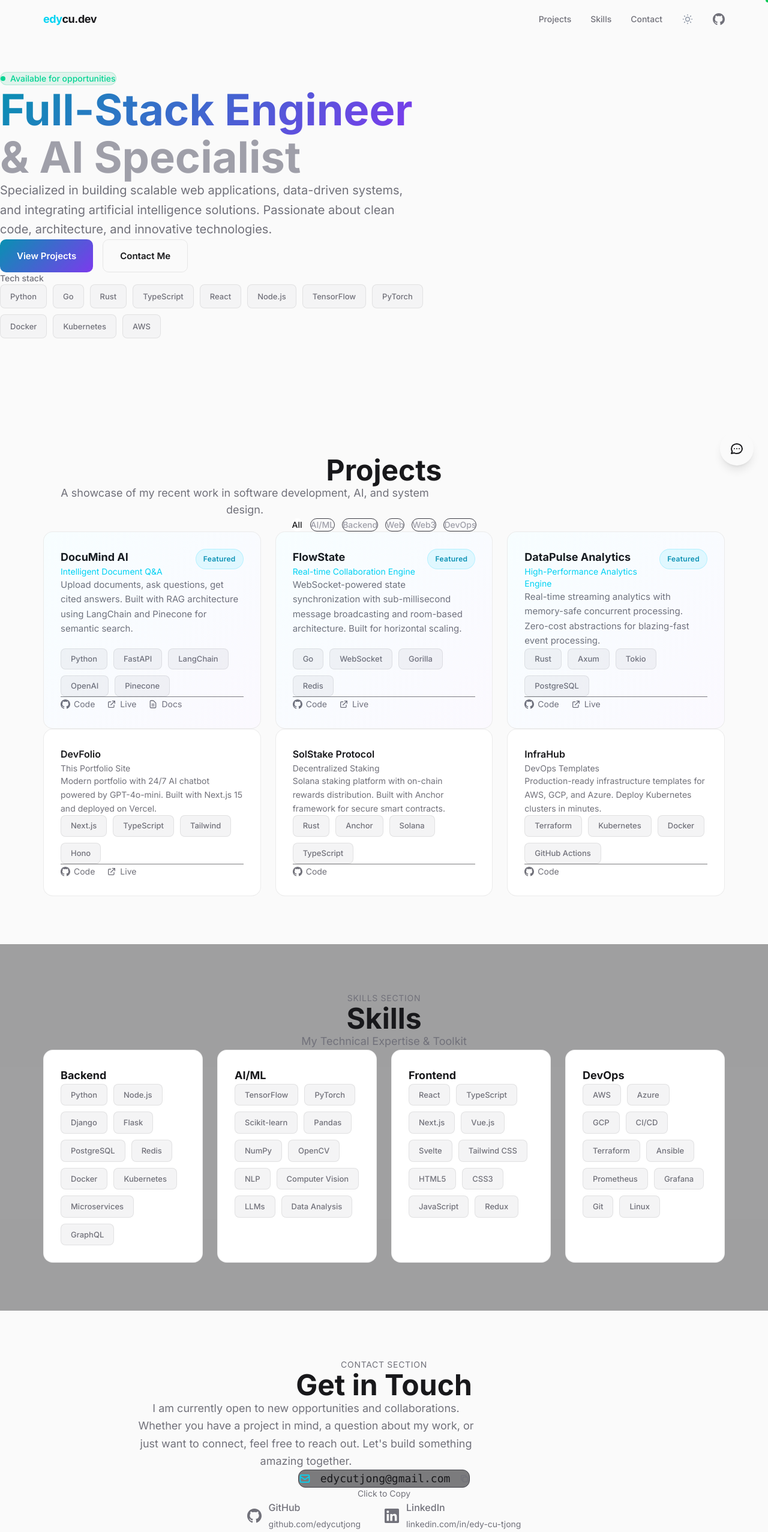
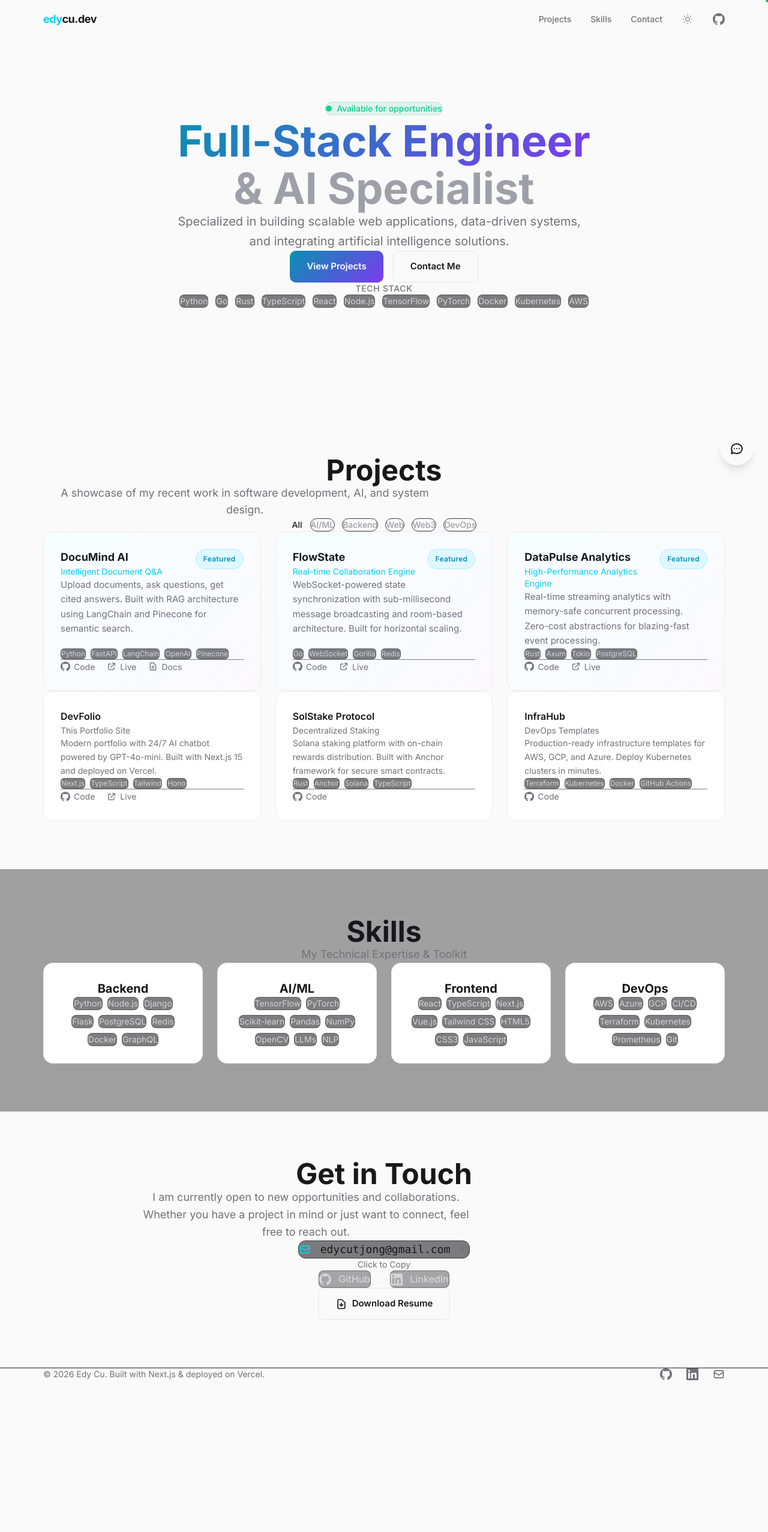
Before and after one commit to edycutjong/portfolio-full, a Next.js app in the folder apps/devfolio-web/: page / in a window 1280 px wide. Shown: the top 2554 px of the page at 60% size. After the commit the page ends 2301 px from the top, so only its background shows below. Built offline with nearby package versions, Linux system fonts and the light colour scheme.

Commit message:
fix(devfolio): fix broken layout issues
- Center Hero section to match other sections
- Remove debug labels from Skills and Contact sections
- Fix chip styling in Projects to use explicit classes
- Improve button and social link styling

```diff
--- a/apps/devfolio-web/src/components/Contact.tsx
+++ b/apps/devfolio-web/src/components/Contact.tsx
@@ -15,71 +15,63 @@ export function Contact() {
     return (
         <section id="contact" className="section-padding">
             <div className="container-narrow">
-                {/* Section header - centered per mockup */}
+                {/* Section header */}
                 <div className="text-center mb-12 animate-fade-in">
-                    <p className="text-sm text-muted uppercase tracking-wider mb-2">Contact Section</p>
                     <h2 className="text-4xl md:text-5xl font-bold mb-4">Get in Touch</h2>
                     <p className="text-lg text-muted max-w-xl mx-auto leading-relaxed">
-                        I am currently open to new opportunities and collaborations. Whether you have a
-                        project in mind, a question about my work, or just want to connect, feel free to
-                        reach out. Let's build something amazing together.
+                        I am currently open to new opportunities and collaborations.
+                        Whether you have a project in mind or just want to connect, feel free to reach out.
                     </p>
                 </div>
 
-                {/* Email button - prominent per mockup */}
-                <div className="flex justify-center mb-8 animate-slide-up">
+                {/* Email button */}
+                <div className="flex justify-center mb-6 animate-slide-up">
                     <button
                         onClick={copyEmail}
-                        className="group flex items-center gap-4 px-8 py-4 bg-zinc-800/60 hover:bg-zinc-700/60 border border-zinc-700 hover:border-zinc-600 rounded-xl transition-all"
+                        className="group flex items-center gap-4 px-8 py-4 bg-zinc-800/60 hover:bg-zinc-700/60 border border-zinc-700 hover:border-cyan-500/50 rounded-xl transition-all"
                     >
                         <svg className="w-5 h-5 text-cyan-400" fill="none" stroke="currentColor" viewBox="0 0 24 24">
                             <path strokeLinecap="round" strokeLinejoin="round" strokeWidth={2} d="M3 8l7.89 5.26a2 2 0 002.22 0L21 8M5 19h14a2 2 0 002-2V7a2 2 0 00-2-2H5a2 2 0 00-2 2v10a2 2 0 002 2z" />
                         </svg>
                         <span className="font-mono text-lg">{email}</span>
-                        <svg className="w-4 h-4 text-muted" fill="none" stroke="currentColor" viewBox="0 0 24 24">
+                        <svg className="w-4 h-4 text-zinc-500" fill="none" stroke="currentColor" viewBox="0 0 24 24">
                             <path strokeLinecap="round" strokeLinejoin="round" strokeWidth={2} d="M8 16H6a2 2 0 01-2-2V6a2 2 0 012-2h8a2 2 0 012 2v2m-6 12h8a2 2 0 002-2v-8a2 2 0 00-2-2h-8a2 2 0 00-2 2v8a2 2 0 002 2z" />
                         </svg>
                     </button>
                 </div>
-                <p className="text-center text-sm text-muted mb-10 animate-slide-up" style={{ animationDelay: '0.05s' }}>
+                <p className="text-center text-sm text-muted mb-12 animate-slide-up" style={{ animationDelay: '0.05s' }}>
                     {copied ? '✓ Copied to clipboard!' : 'Click to Copy'}
                 </p>
 
-                {/* Social links - icon + full text per mockup */}
-                <div className="flex justify-center gap-10 mb-10 animate-slide-up" style={{ animationDelay: '0.1s' }}>
+                {/* Social links */}
+                <div className="flex justify-center gap-8 mb-10 animate-slide-up" style={{ animationDelay: '0.1s' }}>
                     <a
                         href="https://github.com/edycutjong"
                         target="_blank"
                         rel="noopener noreferrer"
-                        className="flex items-center gap-3 text-muted hover:text-white transition-colors"
+                        className="flex items-center gap-3 px-6 py-3 bg-zinc-800/40 border border-zinc-700/50 rounded-lg text-zinc-300 hover:border-zinc-600 hover:text-white transition-all"
                     >
-                        <svg className="w-6 h-6" fill="currentColor" viewBox="0 0 24 24">
+                        <svg className="w-5 h-5" fill="currentColor" viewBox="0 0 24 24">
                             <path d="M12 0c-6.626 0-12 5.373-12 12 0 5.302 3.438 9.8 8.207 11.387.599.111.793-.261.793-.577v-2.234c-3.338.726-4.033-1.416-4.033-1.416-.546-1.387-1.333-1.756-1.333-1.756-1.089-.745.083-.729.083-.729 1.205.084 1.839 1.237 1.839 1.237 1.07 1.834 2.807 1.304 3.492.997.107-.775.418-1.305.762-1.604-2.665-.305-5.467-1.334-5.467-5.931 0-1.311.469-2.381 1.236-3.221-.124-.303-.535-1.524.117-3.176 0 0 1.008-.322 3.301 1.23.957-.266 1.983-.399 3.003-.404 1.02.005 2.047.138 3.006.404 2.291-1.552 3.297-1.23 3.297-1.23.653 1.653.242 2.874.118 3.176.77.84 1.235 1.911 1.235 3.221 0 4.609-2.807 5.624-5.479 5.921.43.372.823 1.102.823 2.222v3.293c0 .319.192.694.801.576 4.765-1.589 8.199-6.086 8.199-11.386 0-6.627-5.373-12-12-12z" />
                         </svg>
-                        <div className="text-left">
-                            <span className="font-medium block">GitHub</span>
-                            <span className="text-sm text-zinc-500">github.com/edycutjong</span>
-                        </div>
+                        <span className="font-medium">GitHub</span>
                     </a>
                     <a
                         href="https://linkedin.com/in/edy-cu-tjong"
                         target="_blank"
                         rel="noopener noreferrer"
-                        className="flex items-center gap-3 text-muted hover:text-white transition-colors"
+                        className="flex items-center gap-3 px-6 py-3 bg-zinc-800/40 border border-zinc-700/50 rounded-lg text-zinc-300 hover:border-zinc-600 hover:text-white transition-all"
                     >
-                        <svg className="w-6 h-6" fill="currentColor" viewBox="0 0 24 24">
+                        <svg className="w-5 h-5" fill="currentColor" viewBox="0 0 24 24">
                             <path d="M20.447 20.452h-3.554v-5.569c0-1.328-.027-3.037-1.852-3.037-1.853 0-2.136 1.445-2.136 2.939v5.667H9.351V9h3.414v1.561h.046c.477-.9 1.637-1.85 3.37-1.85 3.601 0 4.267 2.37 4.267 5.455v6.286zM5.337 7.433a2.062 2.062 0 01-2.063-2.065 2.064 2.064 0 112.063 2.065zm1.782 13.019H3.555V9h3.564v11.452zM22.225 0H1.771C.792 0 0 .774 0 1.729v20.542C0 23.227.792 24 1.771 24h20.451C23.2 24 24 23.227 24 22.271V1.729C24 .774 23.2 0 22.222 0h.003z" />
                         </svg>
-                        <div className="text-left">
-                            <span className="font-medium block">LinkedIn</span>
-                            <span className="text-sm text-zinc-500">linkedin.com/in/edy-cu-tjong</span>
-                        </div>
+                        <span className="font-medium">LinkedIn</span>
                     </a>
                 </div>
 
-                {/* Resume download button */}
+                {/* Resume download */}
                 <div className="flex justify-center animate-slide-up" style={{ animationDelay: '0.15s' }}>
-                    <a href="/resume.pdf" download className="btn-secondary">
+                    <a href="/resume.pdf" download className="btn-secondary text-base px-8 py-4">
                         <svg className="w-5 h-5" fill="none" stroke="currentColor" viewBox="0 0 24 24">
                             <path strokeLinecap="round" strokeLinejoin="round" strokeWidth={2} d="M12 10v6m0 0l-3-3m3 3l3-3m2 8H7a2 2 0 01-2-2V5a2 2 0 012-2h5.586a1 1 0 01.707.293l5.414 5.414a1 1 0 01.293.707V19a2 2 0 01-2 2z" />
                         </svg>
--- a/apps/devfolio-web/src/components/Hero.tsx
+++ b/apps/devfolio-web/src/components/Hero.tsx
@@ -7,44 +7,43 @@ export function Hero() {
     ]
 
     return (
-        <section className="min-h-[85vh] flex items-center px-6 md:px-12 pt-28 pb-20">
-            <div className="max-w-3xl">
+        <section className="min-h-[85vh] flex items-center justify-center px-6 md:px-12 pt-28 pb-20">
+            <div className="max-w-4xl text-center">
                 {/* Availability Badge */}
-                <div className="inline-flex items-center gap-2 px-4 py-2 rounded-full bg-emerald-500/10 border border-emerald-500/20 mb-8 animate-fade-in">
-                    <span className="w-2 h-2 rounded-full bg-emerald-400 animate-pulse" />
+                <div className="inline-flex items-center gap-2 px-5 py-2.5 rounded-full bg-emerald-500/10 border border-emerald-500/20 mb-8 animate-fade-in">
+                    <span className="w-2.5 h-2.5 rounded-full bg-emerald-400 animate-pulse" />
                     <span className="text-sm text-emerald-400 font-medium">Available for opportunities</span>
                 </div>
 
                 {/* Main Heading */}
-                <h1 className="text-5xl sm:text-6xl md:text-7xl font-bold mb-4 animate-slide-up leading-[1.1]">
+                <h1 className="text-5xl sm:text-6xl md:text-7xl font-bold mb-6 animate-slide-up leading-[1.1]">
                     <span className="text-gradient">Full-Stack Engineer</span>
                     <br />
                     <span className="text-zinc-400">& AI Specialist</span>
                 </h1>
 
                 {/* Description */}
-                <p className="text-lg md:text-xl text-muted max-w-2xl mb-10 animate-slide-up leading-relaxed" style={{ animationDelay: '0.1s' }}>
+                <p className="text-lg md:text-xl text-muted max-w-2xl mx-auto mb-12 animate-slide-up leading-relaxed" style={{ animationDelay: '0.1s' }}>
                     Specialized in building scalable web applications, data-driven systems,
-                    and integrating artificial intelligence solutions. Passionate about clean
-                    code, architecture, and innovative technologies.
+                    and integrating artificial intelligence solutions.
                 </p>
 
                 {/* CTA Buttons */}
-                <div className="flex flex-wrap gap-4 mb-14 animate-slide-up" style={{ animationDelay: '0.15s' }}>
-                    <a href="#projects" className="btn-primary">
+                <div className="flex flex-wrap justify-center gap-4 mb-14 animate-slide-up" style={{ animationDelay: '0.15s' }}>
+                    <a href="#projects" className="btn-primary text-base px-8 py-4">
                         View Projects
                     </a>
-                    <a href="#contact" className="btn-secondary">
+                    <a href="#contact" className="btn-secondary text-base px-8 py-4">
                         Contact Me
                     </a>
                 </div>
 
                 {/* Tech Stack */}
                 <div className="animate-slide-up" style={{ animationDelay: '0.2s' }}>
-                    <p className="text-sm text-muted mb-4 font-medium">Tech stack</p>
-                    <div className="flex flex-wrap gap-[var(--chip-gap)]">
+                    <p className="text-sm text-muted mb-5 font-medium uppercase tracking-wider">Tech Stack</p>
+                    <div className="flex flex-wrap justify-center gap-3">
                         {techStack.map((tech) => (
-                            <span key={tech} className="chip">
+                            <span key={tech} className="px-4 py-2 text-sm bg-zinc-800/60 border border-zinc-700/50 rounded-lg text-zinc-300 hover:border-cyan-500/50 hover:text-cyan-400 transition-colors">
                                 {tech}
                             </span>
                         ))}
--- a/apps/devfolio-web/src/components/Projects.tsx
+++ b/apps/devfolio-web/src/components/Projects.tsx
@@ -121,8 +121,8 @@ export function Projects() {
                             key={cat.id}
                             onClick={() => setActiveCategory(cat.id)}
                             className={`px-5 py-2.5 rounded-full text-sm font-medium border transition-all ${activeCategory === cat.id
-                                    ? 'bg-white text-zinc-900 border-white'
-                                    : 'bg-transparent text-zinc-400 border-zinc-700 hover:border-zinc-500 hover:text-white'
+                                ? 'bg-white text-zinc-900 border-white'
+                                : 'bg-transparent text-zinc-400 border-zinc-700 hover:border-zinc-500 hover:text-white'
                                 }`}
                         >
                             {cat.label}
@@ -149,10 +149,10 @@ export function Projects() {
                                     {project.description}
                                 </p>
 
-                                {/* Tech stack - as chips per mockup */}
-                                <div className="flex flex-wrap gap-[var(--chip-gap)] mb-6">
+                                {/* Tech stack */}
+                                <div className="flex flex-wrap gap-2 mb-6">
                                     {project.techStack.map((tech) => (
-                                        <span key={tech} className="chip text-xs">
+                                        <span key={tech} className="px-3 py-1.5 text-xs bg-zinc-800/60 border border-zinc-700/50 rounded-md text-zinc-300">
                                             {tech}
                                         </span>
                                     ))}
@@ -204,9 +204,9 @@ export function Projects() {
                                     {project.description}
                                 </p>
 
-                                <div className="flex flex-wrap gap-[var(--chip-gap)] mb-5">
+                                <div className="flex flex-wrap gap-2 mb-5">
                                     {project.techStack.slice(0, 4).map((tech) => (
-                                        <span key={tech} className="chip text-xs">
+                                        <span key={tech} className="px-3 py-1.5 text-xs bg-zinc-800/60 border border-zinc-700/50 rounded-md text-zinc-300">
                                             {tech}
                                         </span>
                                     ))}
--- a/apps/devfolio-web/src/components/Skills.tsx
+++ b/apps/devfolio-web/src/components/Skills.tsx
@@ -3,19 +3,19 @@
 const skillCategories = [
     {
         title: 'Backend',
-        skills: ['Python', 'Node.js', 'Django', 'Flask', 'PostgreSQL', 'Redis', 'Docker', 'Kubernetes', 'Microservices', 'GraphQL'],
+        skills: ['Python', 'Node.js', 'Django', 'Flask', 'PostgreSQL', 'Redis', 'Docker', 'GraphQL'],
     },
     {
         title: 'AI/ML',
-        skills: ['TensorFlow', 'PyTorch', 'Scikit-learn', 'Pandas', 'NumPy', 'OpenCV', 'NLP', 'Computer Vision', 'LLMs', 'Data Analysis'],
+        skills: ['TensorFlow', 'PyTorch', 'Scikit-learn', 'Pandas', 'NumPy', 'OpenCV', 'LLMs', 'NLP'],
     },
     {
         title: 'Frontend',
-        skills: ['React', 'TypeScript', 'Next.js', 'Vue.js', 'Svelte', 'Tailwind CSS', 'HTML5', 'CSS3', 'JavaScript', 'Redux'],
+        skills: ['React', 'TypeScript', 'Next.js', 'Vue.js', 'Tailwind CSS', 'HTML5', 'CSS3', 'JavaScript'],
     },
     {
         title: 'DevOps',
-        skills: ['AWS', 'Azure', 'GCP', 'CI/CD', 'Terraform', 'Ansible', 'Prometheus', 'Grafana', 'Git', 'Linux'],
+        skills: ['AWS', 'Azure', 'GCP', 'CI/CD', 'Terraform', 'Kubernetes', 'Prometheus', 'Git'],
     },
 ]
 
@@ -23,21 +23,20 @@ export function Skills() {
     return (
         <section id="skills" className="section-padding bg-zinc-900/40">
             <div className="container-wide">
-                {/* Section header - centered per mockup */}
+                {/* Section header */}
                 <div className="text-center mb-12 animate-fade-in">
-                    <p className="text-sm text-muted uppercase tracking-wider mb-2">Skills Section</p>
-                    <h2 className="text-4xl md:text-5xl font-bold mb-3">Skills</h2>
+                    <h2 className="text-4xl md:text-5xl font-bold mb-4">Skills</h2>
                     <p className="text-lg text-muted">My Technical Expertise & Toolkit</p>
                 </div>
 
-                {/* Skills grid - 4 columns per mockup */}
+                {/* Skills grid - 4 columns */}
                 <div className="grid sm:grid-cols-2 lg:grid-cols-4 gap-6 stagger">
                     {skillCategories.map((category) => (
                         <div key={category.title} className="card flex flex-col h-full">
-                            <h3 className="font-bold text-lg mb-5">{category.title}</h3>
-                            <div className="flex flex-wrap gap-[var(--chip-gap)]">
+                            <h3 className="font-bold text-xl mb-6 text-center">{category.title}</h3>
+                            <div className="flex flex-wrap justify-center gap-2">
                                 {category.skills.map((skill) => (
-                                    <span key={skill} className="chip text-sm">
+                                    <span key={skill} className="px-3 py-1.5 text-sm bg-zinc-800/60 border border-zinc-700/50 rounded-lg text-zinc-300">
                                         {skill}
                                     </span>
                                 ))}
```
